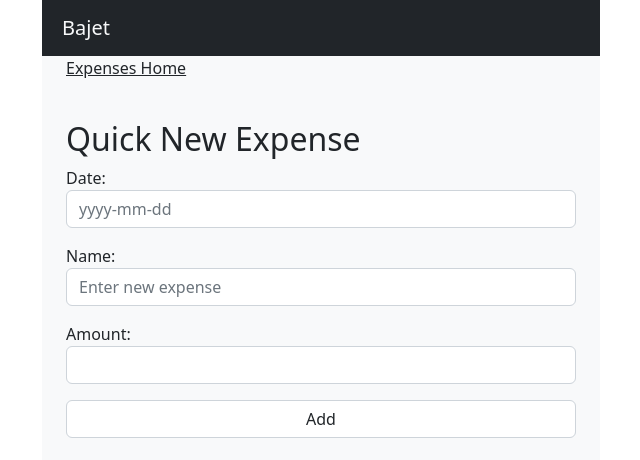
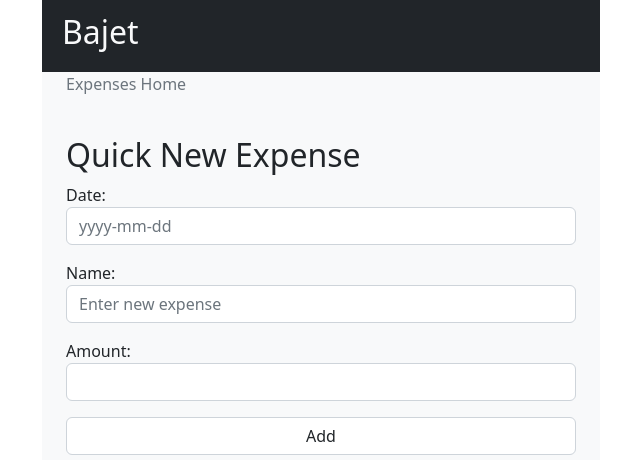
Before and after one commit to DGalbichek/bajet, a Django app: page / in a window 1280 px wide. Shown: the top 460 px of the page, without its empty margins (319-959 px from the left). Run offline with Django 4.2, Linux system fonts and the light colour scheme; data that the repository does not hold is empty; some libraries are stand-ins or nearby versions.

Commit message:
change bredcrumbs to Bootstrap ones

```diff
--- a/expenses/templates/base.html
+++ b/expenses/templates/base.html
@@ -12,7 +12,7 @@
         <div class="container">
             <nav class="navbar navbar-default offset-3 col-6 p-2 bg-dark" role="navigation">
                 <div class="container-fluid">
-                    <a class="navbar-brand text-light" href="/">Bajet</a>
+                    <a class="navbar-brand text-light" href="/"><h2>Bajet</h2></a>
                 </div>
             </nav>
             {% if messages %}
@@ -27,9 +27,11 @@
         </div>
         <div class="container">
             <div class="offset-3 col-6 bg-light">
-                <div class="row pt-0 ps-4">
-                    {% block breadcrumbs %}{% endblock %}
-                </div>
+                <nav aria-label="breadcrumb">
+                    <ol class="breadcrumb ps-4">
+                        {% block breadcrumbs %}{% endblock %}
+                    </ol>
+                </nav>
                 <div class="p-4">
                     {% block main_content %}{% endblock %}
                 </div>
--- a/expenses/templates/home.html
+++ b/expenses/templates/home.html
@@ -3,8 +3,9 @@
 {% block title %}Expenses Home{% endblock %}
 
 {% block breadcrumbs %}
-    <p><u>Expenses Home</u></p>
+    <li class="breadcrumb-item active" aria-current="page">Expenses Home</li>
 {% endblock %}
+
 {% block main_content %}
 <div class="row">
     <h2>Quick New Expense</h2>
```
